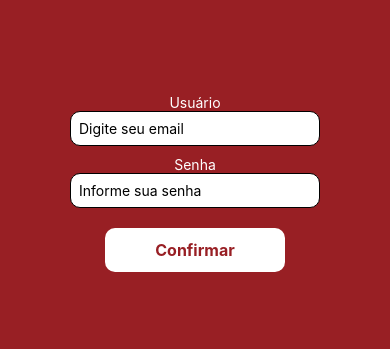
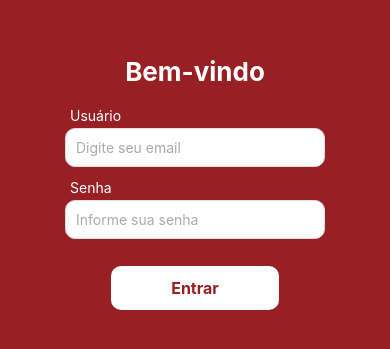
Before and after one commit to lineealine/cantina-app2, a React Native app: screen / in a window 390 px wide. Shown: the part 239-588 px from the top of the page. Built offline with nearby package versions, Linux system fonts and the light colour scheme.

Commit message:
Ajustes no LoginScreen

```diff
--- a/screens/LoginScreen.tsx
+++ b/screens/LoginScreen.tsx
@@ -1,37 +1,84 @@
-import { useState } from 'react';
-import { StyleSheet, Text, View, TextInput, Alert, TouchableOpacity } from 'react-native';
+import { useState, useEffect, useRef } from 'react';
+import {
+  StyleSheet,
+  Text,
+  View,
+  TextInput,
+  Alert,
+  TouchableOpacity,
+  Animated,
+  Image
+} from 'react-native';
 
 export default function LoginScreen() {
   const [email, setEmail] = useState('');
   const [senha, setSenha] = useState('');
 
+  // Animação
+  const fadeAnim = useRef(new Animated.Value(0)).current;
+  const slideAnim = useRef(new Animated.Value(30)).current;
+
+  useEffect(() => {
+    Animated.parallel([
+      Animated.timing(fadeAnim, {
+        toValue: 1,
+        duration: 600,
+        useNativeDriver: true,
+      }),
+      Animated.timing(slideAnim, {
+        toValue: 0,
+        duration: 600,
+        useNativeDriver: true,
+      })
+    ]).start();
+  }, []);
+
   return (
     <View style={styles.container}>
-      <Text style={{color: '#fff'}}>Usuário</Text>
+      <Animated.View
+        style={{
+          opacity: fadeAnim,
+          transform: [{ translateY: slideAnim }],
+          alignItems: 'center'
+        }}
+      >
+        {/* LOGO (quando tiver a imagem é só descomentar) */}
+        {/*
+        <Image
+          source={require('../assets/logo.png')}
+          style={styles.logo}
+        />
+        */}
+
+        <Text style={styles.titulo}>Bem-vindo</Text>
+
+        <Text style={styles.label}>Usuário</Text>
         <TextInput
           placeholder="Digite seu email"
+          placeholderTextColor="#aaa"
           value={email}
           onChangeText={setEmail}
           style={styles.input}
         />
 
-      <Text style={{color: '#fff'}}>Senha</Text>
+        <Text style={styles.label}>Senha</Text>
         <TextInput
           placeholder="Informe sua senha"
+          placeholderTextColor="#aaa"
           secureTextEntry
           value={senha}
           onChangeText={setSenha}
           style={styles.input}
         />
 
-      {/* Botão com animação nativa de clique */}
         <TouchableOpacity
           style={styles.botao}
           onPress={() => Alert.alert(`Usuário: ${email}`)}
-        activeOpacity={0.7} // Controla o quanto ele "some" ao clicar
+          activeOpacity={0.7}
         >
-        <Text style={styles.textoBotao}>Confirmar</Text>
+          <Text style={styles.textoBotao}>Entrar</Text>
         </TouchableOpacity>
+      </Animated.View>
     </View>
   );
 }
@@ -39,25 +86,51 @@ export default function LoginScreen() {
 const styles = StyleSheet.create({
   container: {
     flex: 1,
-    backgroundColor: '#981f24',
+    backgroundColor: '#981f24', // NÃO MEXI
     alignItems: 'center',
     justifyContent: 'center',
   },
+
+  logo: {
+    width: 140,
+    height: 140,
+    marginBottom: 20,
+    resizeMode: 'contain',
+  },
+
+  titulo: {
+    color: '#fff',
+    fontSize: 26,
+    fontWeight: 'bold',
+    marginBottom: 20,
+  },
+
+  label: {
+    color: '#fff',
+    alignSelf: 'flex-start',
+    marginLeft: 5,
+    marginBottom: 4,
+  },
+
   input: {
     borderWidth: 1,
-    width: 250,
-    padding: 8,
-    marginBottom: 10,
+    borderColor: '#ddd',
+    width: 260,
+    padding: 10,
+    marginBottom: 12,
     borderRadius: 10,
     backgroundColor: '#fff'
   },
+
   botao: {
     backgroundColor: '#fff',
     paddingVertical: 12,
-    paddingHorizontal: 50,
+    paddingHorizontal: 60,
     borderRadius: 10,
-    marginTop: 10,
+    marginTop: 15,
+    elevation: 4, // sombra no Android
   },
+
   textoBotao: {
     color: '#981f24',
     fontWeight: 'bold',
```
Also changed, not shown: 1 other file (tests, documents, lock files or other folders). Lines whose indentation alone changed are shown as unchanged.
